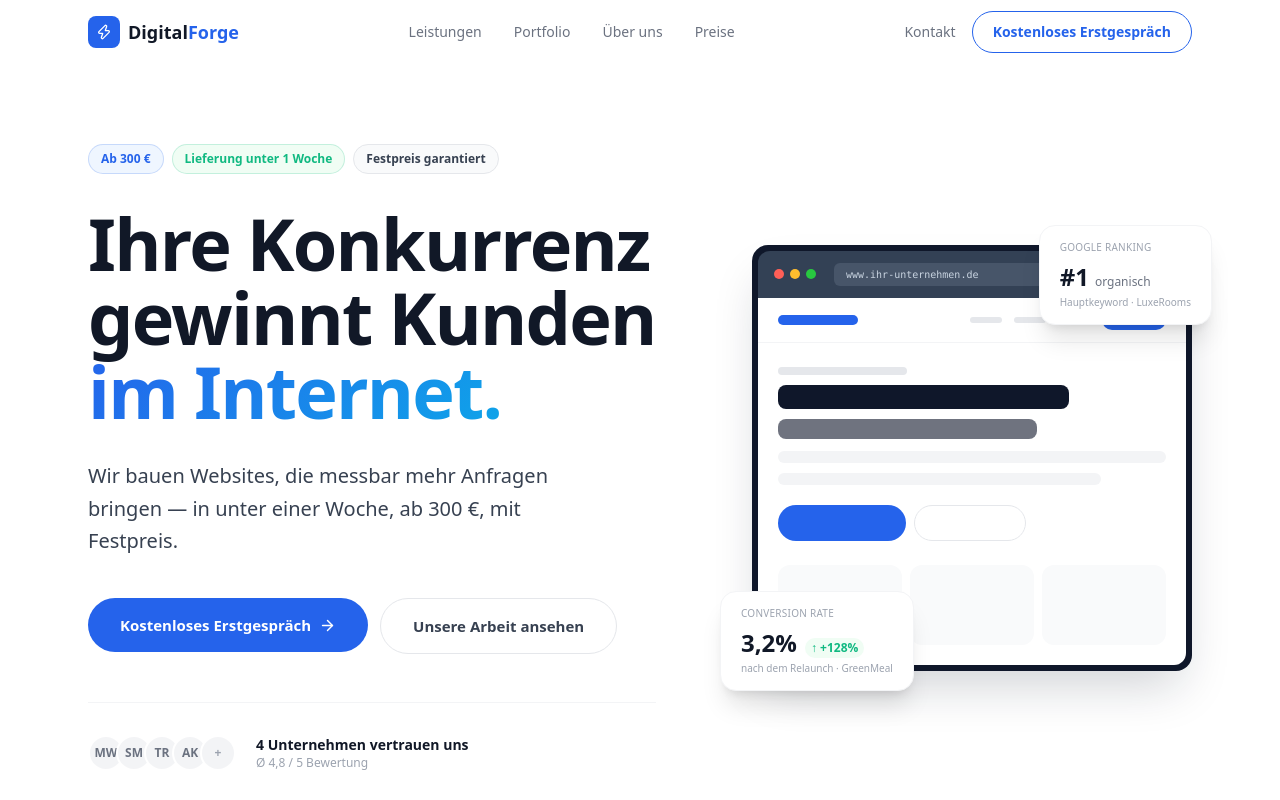
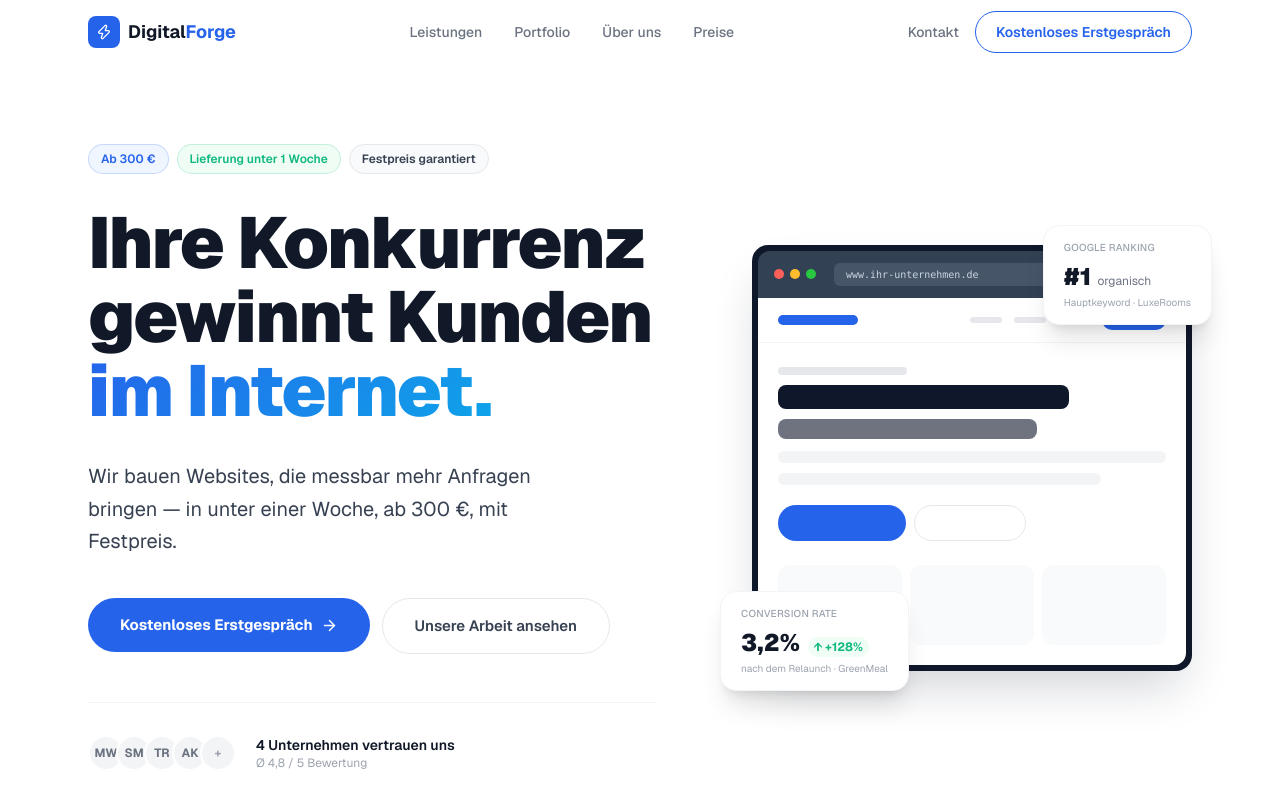
Before and after one commit to chjungdus/Neue-Website, a Next.js app: page / in a window 1280 px wide. Shown: the top 800 px of the page. Built offline with nearby package versions, Linux system fonts and the light colour scheme.

Commit message:
feat: switch font variable from inter to geist

```diff
--- a/src/app/globals.css
+++ b/src/app/globals.css
@@ -3,7 +3,7 @@
 @theme {
   --color-primary: #2563eb;
   --color-primary-hover: #1d4ed8;
-  --font-sans: var(--font-inter);
+  --font-sans: var(--font-geist);
 }
 
 :root {
@@ -22,7 +22,7 @@ html {
 body {
   background-color: var(--background);
   color: var(--foreground);
-  font-family: var(--font-inter), -apple-system, BlinkMacSystemFont, "Segoe UI", sans-serif;
+  font-family: var(--font-geist), -apple-system, BlinkMacSystemFont, "Segoe UI", sans-serif;
   -webkit-font-smoothing: antialiased;
   -moz-osx-font-smoothing: grayscale;
 }
```
